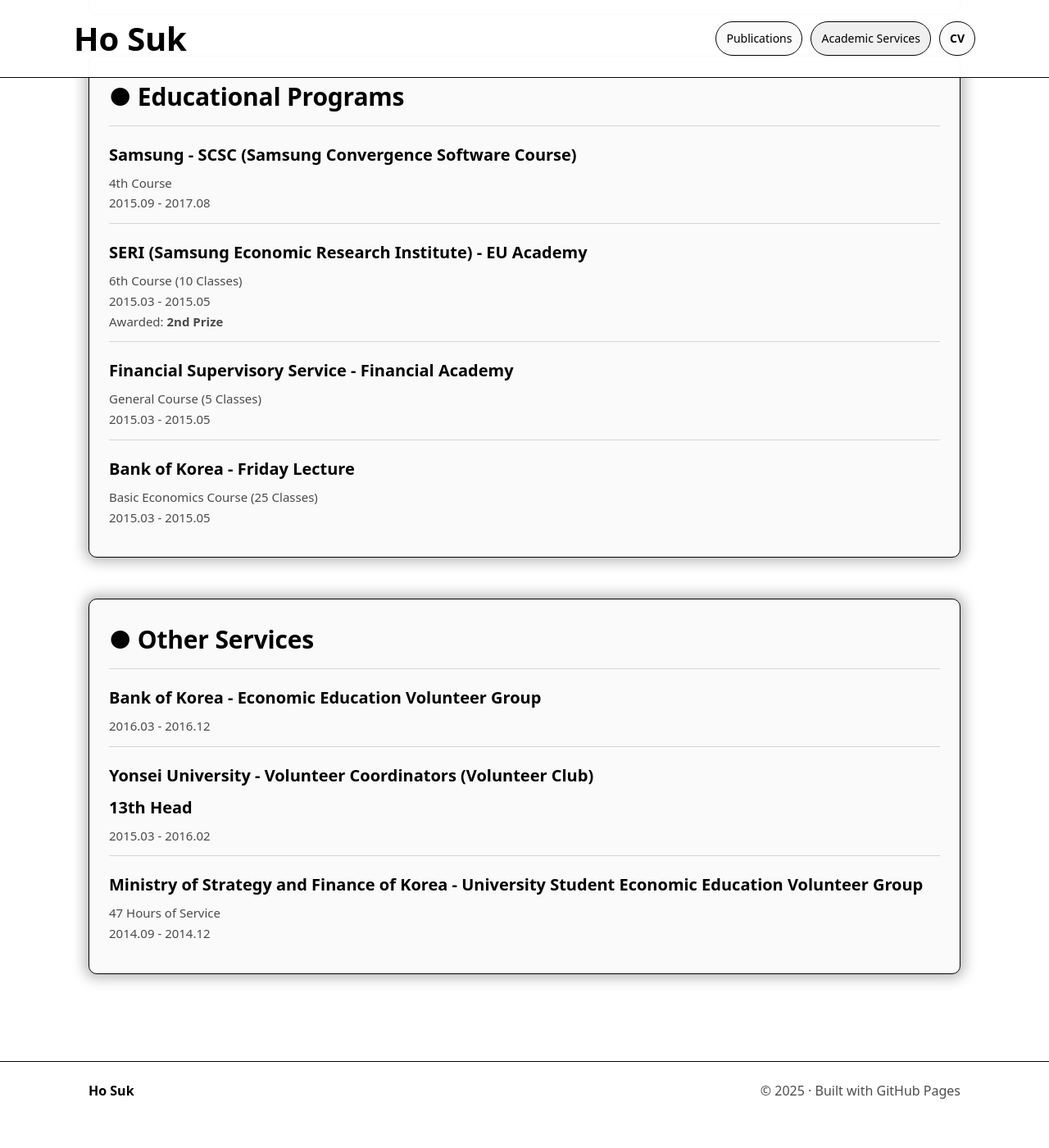
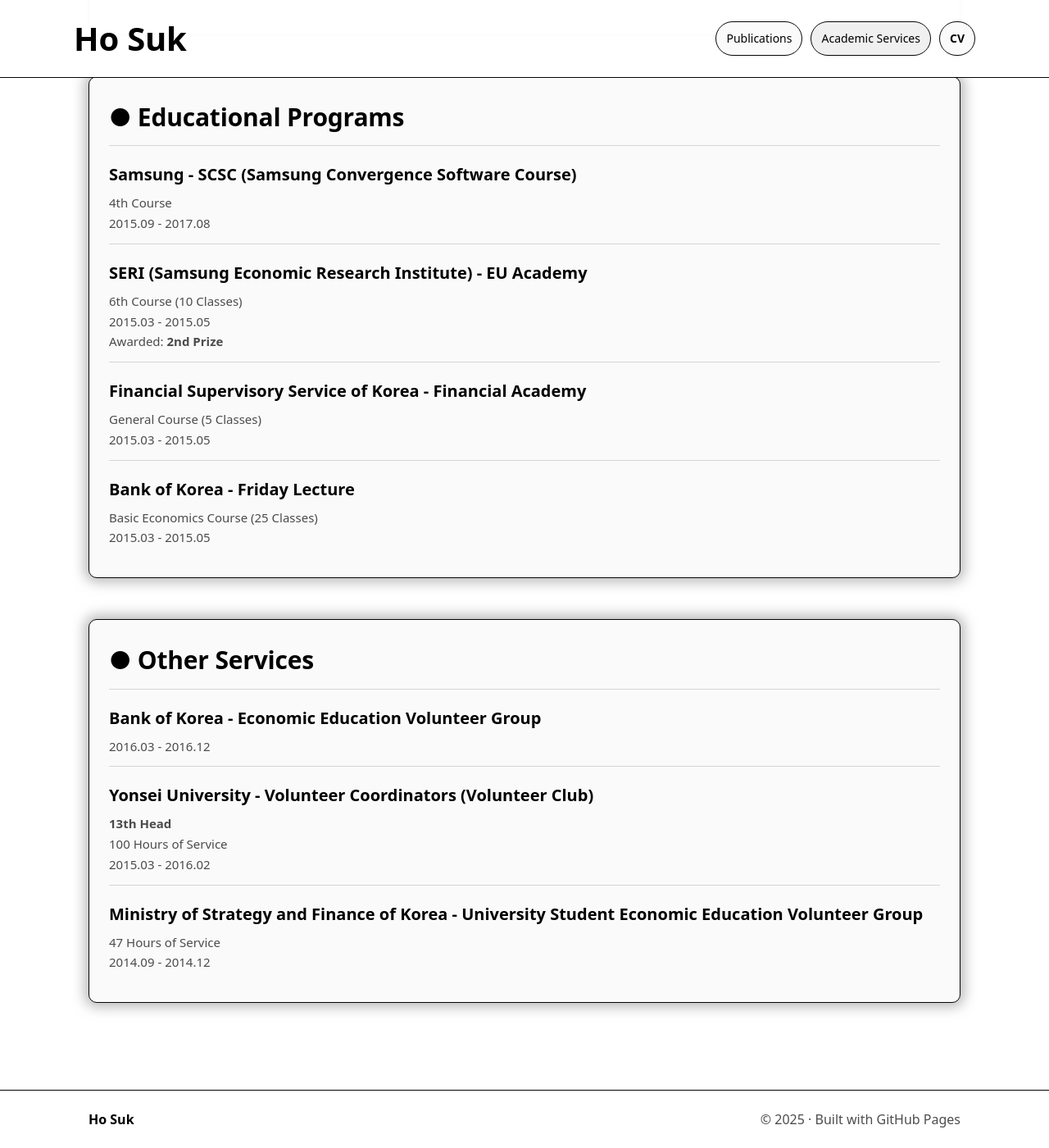
Before and after one commit to ho-suk-93/ho-suk-93.github.io, a Jekyll site: the page built from index.md, in a window 1280 px wide and 1400 px high, scrolled down 9036 px. Shown: the whole window at 82% size. Built offline with Jekyll 4.4.1, drawn with Linux system fonts in a browser that asks for light colours; before the commit the page ends 10401 px from its top, so only the background shows below that; some of the changed text lies outside the part shown.

Commit message:
Update index.md

```diff
--- a/index.md
+++ b/index.md
@@ -33,6 +33,7 @@ description: "Ho Suk's Personal Website"
       <p class="item-title">Yonsei University - Ph.D. in Integrated Technology</p>
       <p class="item-desc">Seoul, South Korea</p>
       <p class="item-desc">2018.07 - 2025.02</p>
+      <p class="item-desc">GPA: 4.16/4.3 (4.29/4.5)</p>
       <p class="item-desc">Dissertation: Autonomous driving to ensure safety under the uncertainty of artificial intelligence</p>
       <p class="item-desc">Advisor: Prof. Shiho Kim</p>
     </div>
@@ -385,7 +386,7 @@ description: "Ho Suk's Personal Website"
       <p class="item-desc">Awarded: <b>2nd Prize</b></p>
     </div>
     <div class="list-item">
-      <p class="item-title">Financial Supervisory Service - Financial Academy</p>
+      <p class="item-title">Financial Supervisory Service of Korea - Financial Academy</p>
       <p class="item-desc">General Course (5 Classes)</p>
       <p class="item-desc">2015.03 - 2015.05</p>
     </div>
@@ -406,7 +407,8 @@ description: "Ho Suk's Personal Website"
     </div>
     <div class="list-item">
       <p class="item-title">Yonsei University - Volunteer Coordinators (Volunteer Club)</p>
-      <p class="item-title">13th Head</p>
+      <p class="item-desc"><b>13th Head</b></p>
+      <p class="item-desc">100 Hours of Service</p>
       <p class="item-desc">2015.03 - 2016.02</p>
     </div>
     <div class="list-item">
```
